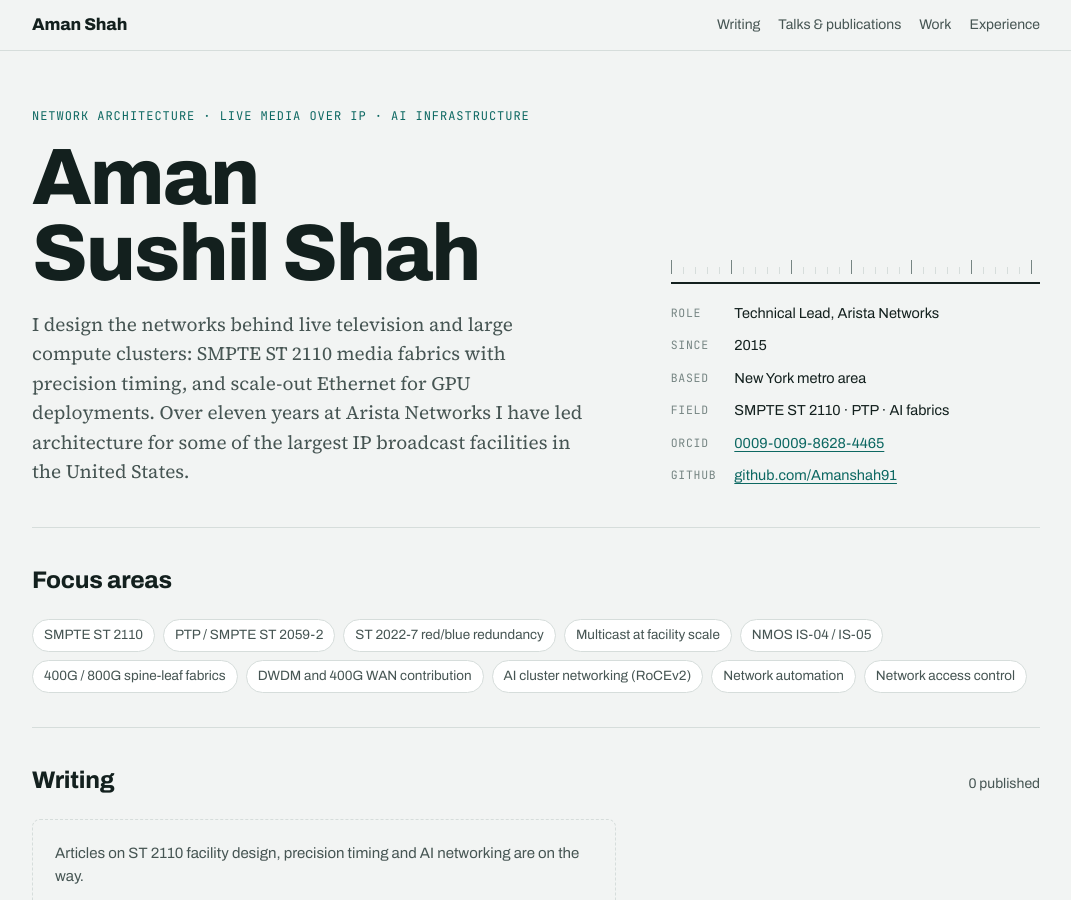
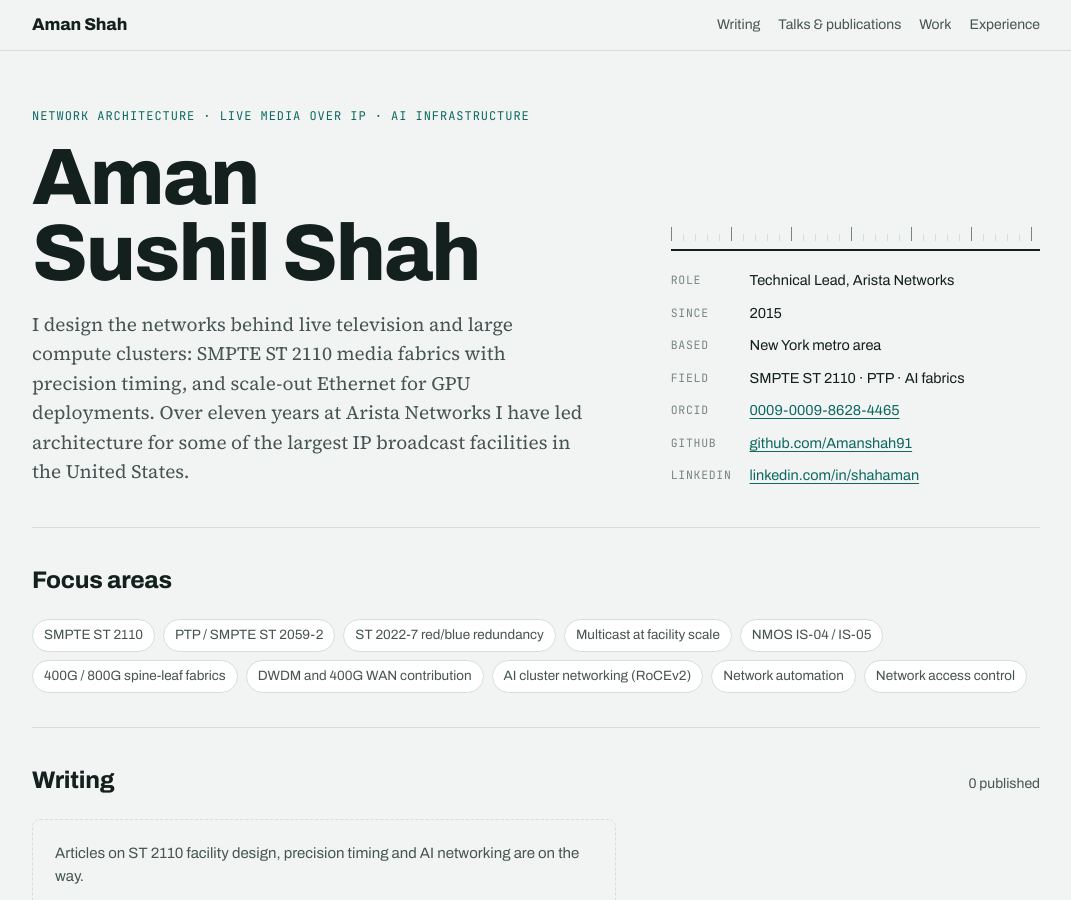
Before and after one commit to Amanshah91/amanshah91.github.io, a Jekyll site: the page built from index.html, in a window 1280 px wide and 900 px high. Shown: the whole window, without its empty margins (104-1175 px from the left). Built offline with Jekyll 4.4.1, drawn with Linux system fonts in a browser that asks for light colours.

Commit message:
Add LinkedIn profile link
Co-Authored-By: Claude Opus 5.5 <noreply@anthropic.com>
Claude-Session: https://claude.ai/code/session_016ECpXB9SB4zXKomSvGvhZo

```diff
--- a/_config.yml
+++ b/_config.yml
@@ -16,6 +16,7 @@ social:
   links:
     - https://orcid.org/0009-0009-8628-4465
     - https://github.com/Amanshah91
+    - https://www.linkedin.com/in/shahaman
 
 plugins:
   - jekyll-seo-tag
--- a/index.html
+++ b/index.html
@@ -17,6 +17,7 @@ layout: default
         <dt>Field</dt><dd>SMPTE ST 2110 · PTP · AI fabrics</dd>
         <dt>ORCID</dt><dd><a href="https://orcid.org/0009-0009-8628-4465">0009-0009-8628-4465</a></dd>
         <dt>GitHub</dt><dd><a href="https://github.com/Amanshah91">github.com/Amanshah91</a></dd>
+        <dt>LinkedIn</dt><dd><a href="https://www.linkedin.com/in/shahaman">linkedin.com/in/shahaman</a></dd>
       </dl>
     </div>
   </div>
```
